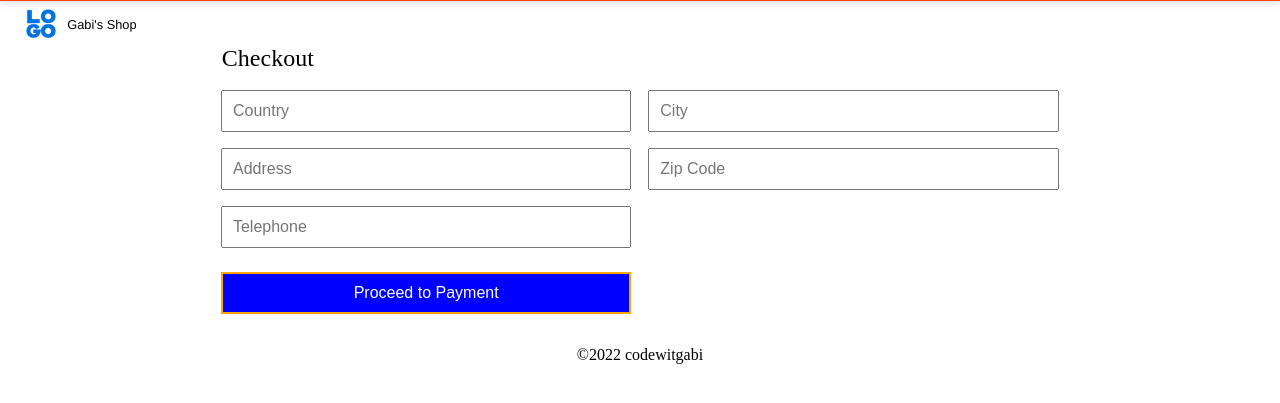
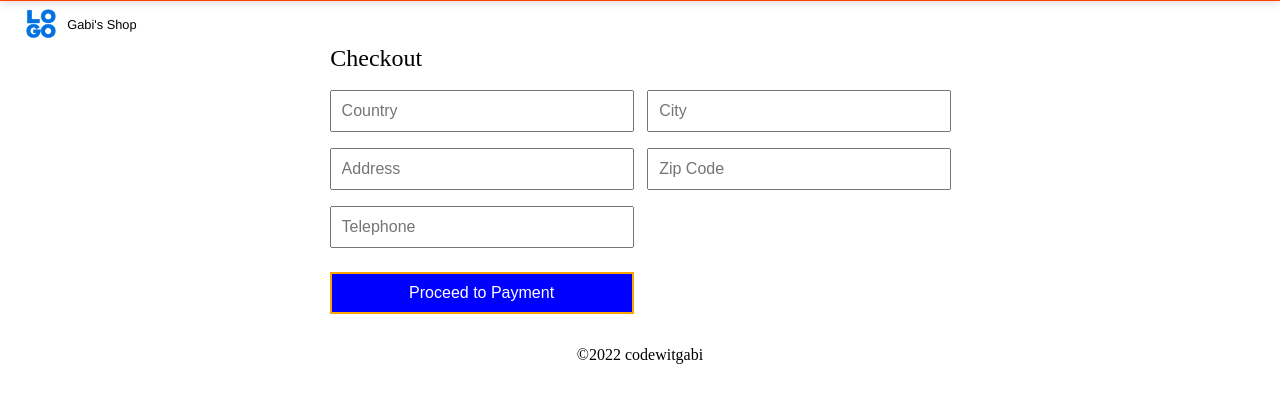
Before and after one commit to codewitgabi/django_ecommerce_website, a Django app: page /checkout/ in a window 1280 px wide. Shown: the part 35-438 px from the top of the page. Run offline with Django 3.2, Linux system fonts and the light colour scheme; the visitor is signed in with stand-in values (Sample User, id 1); data comes from the database, SQL or seed files in the repository; data that the repository does not hold is empty; some libraries are stand-ins or nearby versions.

```diff
--- a/static/css/checkout.css
+++ b/static/css/checkout.css
@@ -59,7 +59,7 @@
 
 @media only screen and (min-width: 780px) {
 	.checkout-container {
-		margin: 5em 13em 2em 13em;
+		margin: 5em 20em 2em 20em;
 	}
 	.checkout-container legend {
 		margin-left: 1.6%;
--- a/static/css/shop.css
+++ b/static/css/shop.css
@@ -25,7 +25,7 @@
 		overflow: auto;
 		padding-bottom: 3em;
 		box-shadow: hsl(0, 0%, 80%) 0 0 0;
-		z-index: 2;
+		z-index: 200;
 	}
 	.shop-main-nav-links ul {
 		margin: 2em 0 2em 2em;
```
